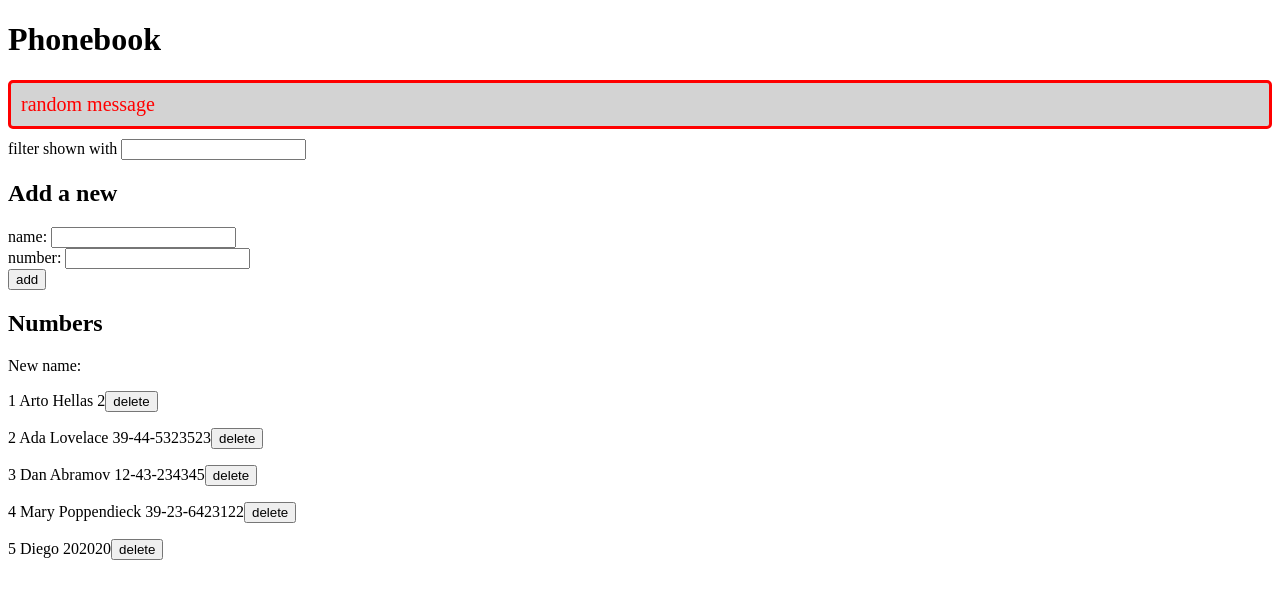
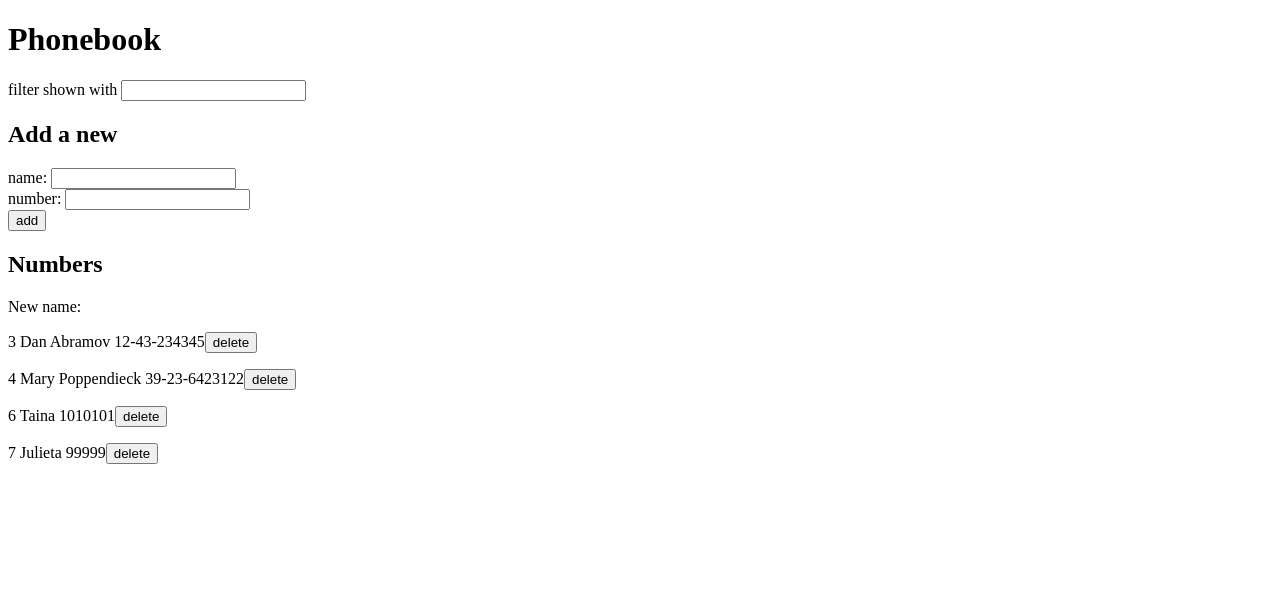
Before and after one commit to diegorramos84/fullstackopen-exercises, a React (Create React App) app in the folder part2/phonebook/: page / in a window 1280 px wide. Shown: the top 598 px of the page. Built offline with nearby package versions, Linux system fonts and the light colour scheme; data requests are answered from the project's data file.

Commit message:
fix addPerson unspected behaviour

```diff
--- a/part2/phonebook/db.json
+++ b/part2/phonebook/db.json
@@ -1,15 +1,5 @@
 {
   "persons": [
-    {
-      "name": "Arto Hellas",
-      "number": "2",
-      "id": 1
-    },
-    {
-      "name": "Ada Lovelace",
-      "number": "39-44-5323523",
-      "id": 2
-    },
     {
       "name": "Dan Abramov",
       "number": "12-43-234345",
@@ -21,9 +11,14 @@
       "id": 4
     },
     {
-      "name": "Diego",
-      "number": "202020",
-      "id": 5
+      "name": "Taina",
+      "number": "1010101",
+      "id": 6
+    },
+    {
+      "name": "Julieta",
+      "number": "99999",
+      "id": 7
     }
   ]
 }
--- a/part2/phonebook/src/App.js
+++ b/part2/phonebook/src/App.js
@@ -12,7 +12,7 @@ const App = () => {
   const [newName, setNewName] = useState('')
   const [newNumber, setNewNumber] = useState('')
   const [filterName, setFilterName] = useState('')
-  const [notificationMessage, setNotificationMessage] = useState('random message')
+  const [notificationMessage, setNotificationMessage] = useState(null)
 
 
   useEffect(() => {
@@ -35,8 +35,7 @@ const App = () => {
     setFilterName(event.target.value)
   }
 
-
-  const allnames = persons.map(person => person.name)
+  // TODO: this should get the names from the server
 
 
   const addPerson = (event) => {
@@ -45,12 +44,11 @@ const App = () => {
       name: newName,
       number: newNumber,
     }
-    if (allnames.includes(newName)) {
-      const findPerson = persons.find(person => person.name = newName)
-      const updateName = {...findPerson}
+
+    if (persons.find(person => person.name === newName)) {
+      const updateName = persons.find(person => person.name === newName)
       if (window.confirm(`${personObject.name} is already added to phonebook,
           replace the old number with the new one?`)) {
-            console.log(updateName.id)
         personsService
           .update(updateName.id, personObject)
           .then(returnedPerson => {
@@ -74,7 +72,7 @@ const App = () => {
             setNewName('')
             setNewNumber('')
             setNotificationMessage(
-              `${personObject.name} was added to the contact list`
+              `note: ${personObject.name} was added to the contact list`
             )
             setTimeout(() => {
               setNotificationMessage(null)
```
Lines whose indentation alone changed are shown as unchanged.
